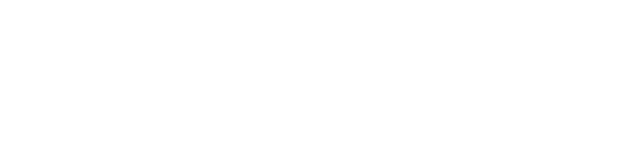
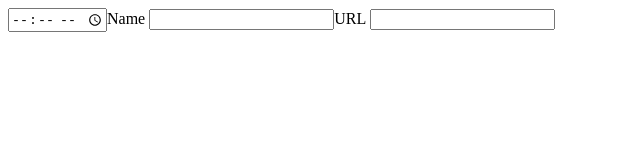
Before and after one commit to corybrighton/christmasList, a website with bundled scripts: page public/index.html in a window 1280 px wide. Shown: the whole page, without its empty margins (0-640 px from the left). Built offline with nearby package versions, Linux system fonts and the light colour scheme; files whose address does not match are found by name.

Commit message:
working on page

```diff
--- a/public/components/listController.js
+++ b/public/components/listController.js
@@ -10,4 +10,7 @@ export default class ListController {
   constructor() {
     _ls.getList(draw)
   }
+  addItem(event) {
+
+  }
 }
--- a/public/index.html
+++ b/public/index.html
@@ -9,7 +9,11 @@
 </head>
 
 <body>
-  <form onsubmit=""></form>
+  <form onsubmit="">
+    <input type="time" name="name" id="name">Name
+    <input type="url" name="url" id="url">URL
+    <input type="text" name="description" id="description">
+  </form>
   <div id="list"></div>
   <script src="https://cdnjs.cloudflare.com/ajax/libs/axios/0.18.0/axios.js"></script>
   <script src="main.js" type="module"></script>
```
